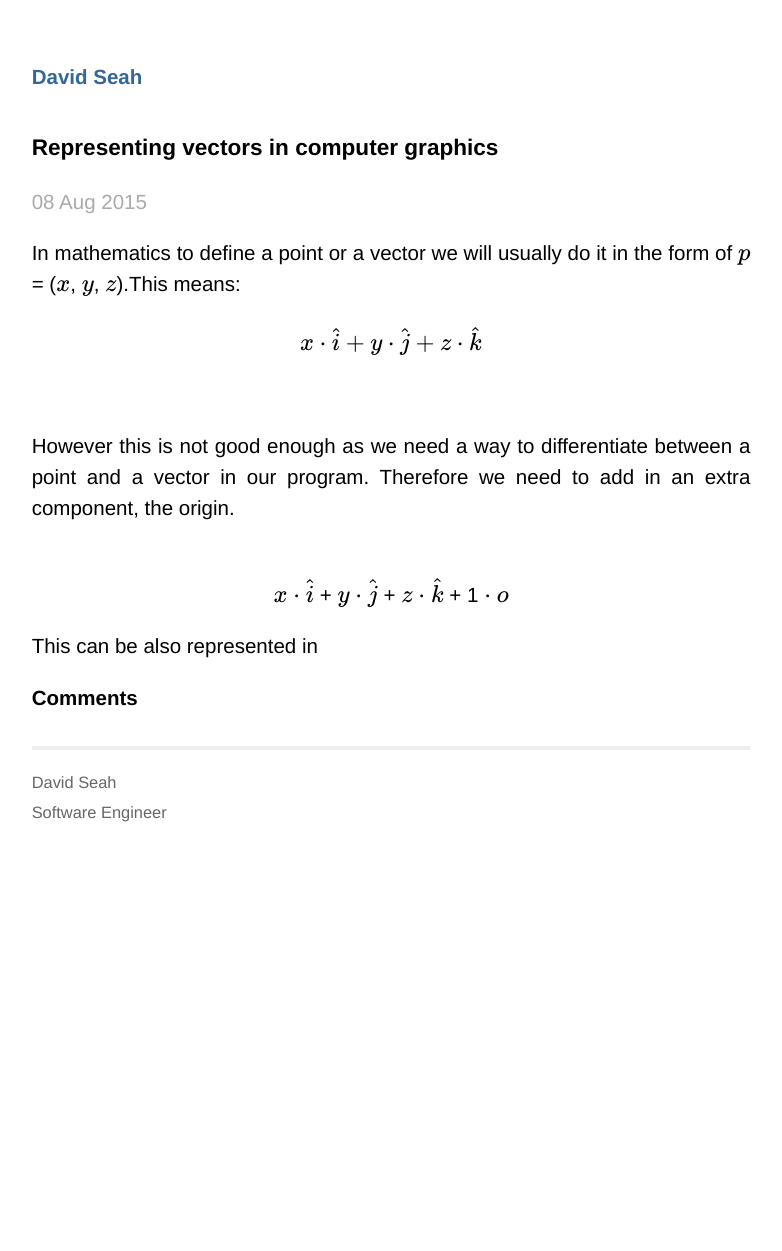
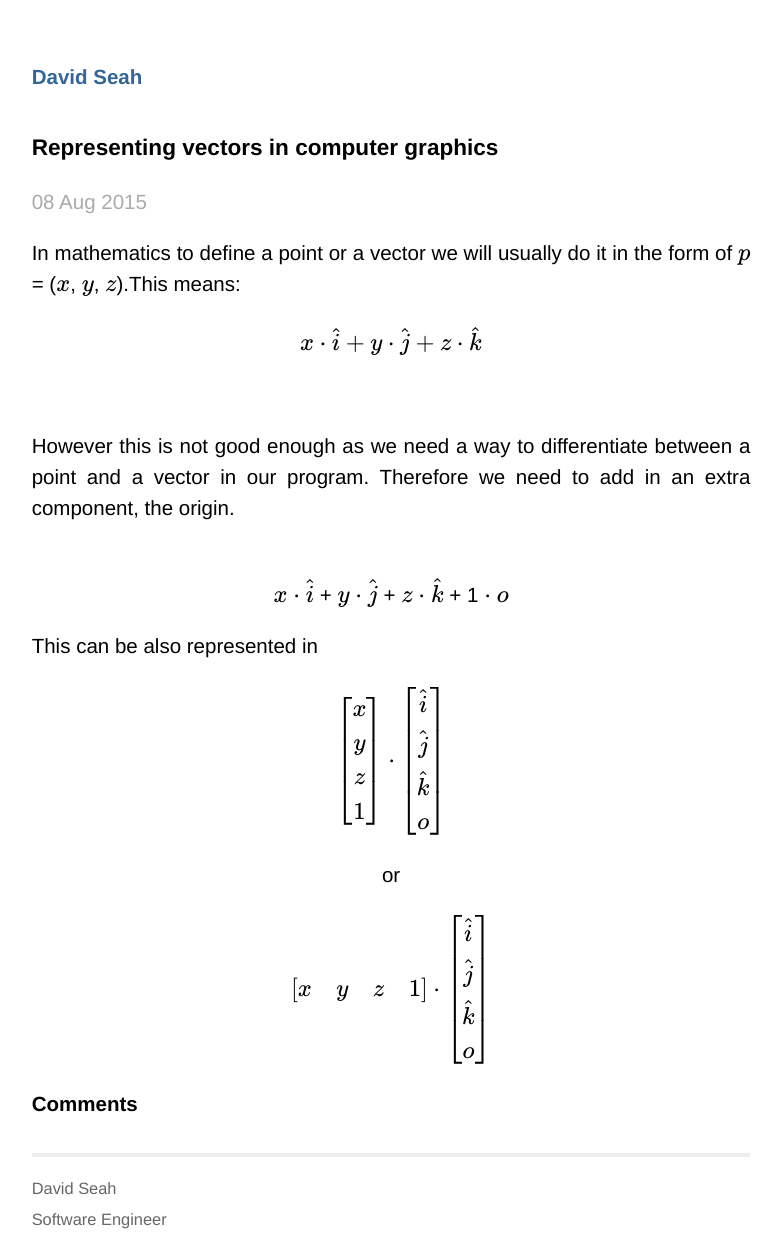
Before and after one commit to sengchong/sengchong.github.io, a Jekyll site: the page built from _posts/2015-08-08-Representing-vectors-in-computer-graphics.md, in a window 1280 px wide. Shown: the whole page, without its empty margins (249-1031 px from the left). Built offline with Jekyll 4.4.1, drawn with Linux system fonts in a browser that asks for light colours; formulas are drawn with MathJax 3; comment, search, counter and statistics services are not loaded; before the commit the page ends 962 px from its top, so only the background shows below that.

Commit message:
Update Blog

```diff
--- a/_posts/2015-08-08-First-Post.md
+++ b/_posts/2015-08-08-Representing-vectors-in-computer-graphics.md
@@ -12,3 +12,40 @@ Therefore we need to add in an extra component, the origin. <br/><br/>
 <center>$x$ $\cdot$ $\hat{i}$ + $y$ $\cdot$ $\hat{j}$ + $z$ $\cdot$ $\hat{k}$ + 1 $\cdot$ $\omicron$ </center>
 
 This can be also represented in
+
+$$ \left[
+    \begin{array}{c}
+      x \\
+      y \\
+	  z \\
+	  1
+    \end{array}
+\right]
+\cdot
+\left[
+    \begin{array}{c}
+      \hat{i}\\
+      \hat{j}\\
+	  \hat{k}\\
+	  \omicron
+    \end{array}
+\right]
+$$
+
+ <center> or  </center>
+
+$$ \left[
+    \begin{array}{c}
+      x & y & z & 1
+    \end{array}
+\right]
+\cdot
+\left[
+    \begin{array}{c}
+      \hat{i}\\
+      \hat{j}\\
+	  \hat{k}\\
+	  \omicron
+    \end{array}
+\right]
+$$
```
